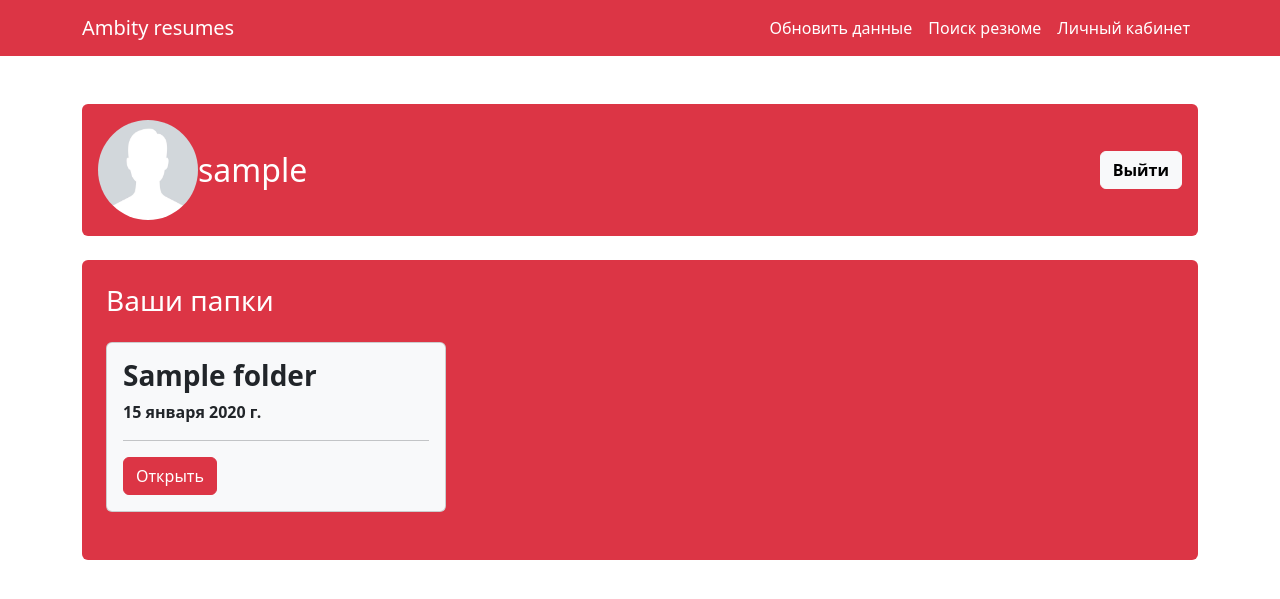
After one commit to DevouringOG/AmbityResumes, a Django app: page /users/account/ in a window 1280 px wide. The commit adds this page. Shown: the top 599 px of the page. Run offline with Django 5.2, Linux system fonts and the light colour scheme; a user stored in the database is signed in; tables that the repository leaves empty hold one stand-in row (values such as "Sample post"); parts of the project's set-up code (start-up, migrations or seed data) failed here and were passed over; some libraries are stand-ins or nearby versions.

Commit message:
folders, profile view

```diff
--- a/ambityresumes/resumes/models.py
+++ b/ambityresumes/resumes/models.py
@@ -1,4 +1,5 @@
 from django.db import models
+from django.contrib.auth.models import User
 
 
 # Соискатель
@@ -121,3 +122,11 @@ class Currency(models.Model):
 
     def __str__(self):
         return self.name
+
+
+# Папка
+class Folder(models.Model):
+    name = models.CharField(max_length=255)
+    user = models.ForeignKey(User, on_delete=models.CASCADE)
+    date_create = models.DateField(auto_now=True)
+    resumes = models.ManyToManyField(Resume)
--- a/ambityresumes/resumes/urls.py
+++ b/ambityresumes/resumes/urls.py
@@ -15,4 +15,9 @@ urlpatterns = [
         resumes.views.UpdateDataView.as_view(),
         name="update",
     ),
+    path(
+        "save/",
+        resumes.views.SaveFolderView.as_view(),
+        name="save",
+    ),
 ]
--- a/ambityresumes/static_dev/css/stylesheet.css
+++ b/ambityresumes/static_dev/css/stylesheet.css
@@ -0,0 +1,15 @@
+/* styles.css */
+
+/* Добавление черной обводки вокруг папок */
+.folder {
+    border: 2px solid black;
+    padding: 10px;
+    margin: 10px;
+    text-align: center;
+}
+
+/* Увеличение кнопки "Выйти" */
+.btn-exit {
+    font-size: 1.5em;
+    padding: 10px 20px;
+}
--- a/ambityresumes/templates/includes/header.html
+++ b/ambityresumes/templates/includes/header.html
@@ -17,7 +17,7 @@
                       <a class="nav-link text-white" href="{% url 'resumes:search' %}">Поиск резюме</a>
                   </li>
                   <li class="nav-item">
-                      <a class="nav-link text-white" href="#">Личный кабинет</a>
+                      <a class="nav-link text-white" href="{% url 'users:account' %}">Личный кабинет</a>
                   </li>
               </ul>
           </div>
--- /dev/null
+++ b/ambityresumes/templates/users/account.html
@@ -0,0 +1,50 @@
+{% extends 'base.html' %}
+{% load static %}
+{% block title %}Личный кабинет{% endblock %}
+
+{% block content %}
+
+<div class="container mt-5">
+
+    <!-- Шапка личного кабинета -->
+    <div class="d-flex justify-content-between align-items-center mb-4 bg-danger p-3 rounded">
+        <div class="d-flex align-items-center">
+            <img src="{% static 'images/avatar.jpg' %}" alt="Avatar" class="rounded-circle mr-4" style="width: 100px; height: 100px;">
+            <div>
+                <h2 class="text-white mb-0 md-4">{{ request.user.username }}</h2>
+            </div>
+        </div>
+        <a href="#" class="btn btn-light fw-bold">Выйти</a>
+    </div>
+
+    <!-- Основная часть с папками резюме пользователя -->
+    <div class="bg-danger p-4 rounded">
+
+        <h3 class="text-white mb-4">Ваши папки</h3>
+
+        <div class="row">
+
+            {% for folder in folders %}
+            <div class="col-md-4 mb-4">
+              <div class="card bg-light text-dark fw-bold">
+                  <div class="card-body">
+                      <h5 class="card-title fs-3 fw-bolder">{{ folder.name }}</h5>
+                      <p class="card-text">{{ folder.date_create }}</p>
+                      <hr class="hr" />
+                      <a href="#" class="btn btn-danger">Открыть</a>
+                  </div>
+              </div>
+            </div>
+            {% endfor %}
+
+
+        </div>
+
+    </div>
+
+</div>
+
+<script src="{% static 'js/jQuery3-6-0.js' %}"></script>
+<script src="{% static 'js/bootstrap5-2-1.js' %}"></script>
+
+{% endblock %}
--- a/ambityresumes/users/urls.py
+++ b/ambityresumes/users/urls.py
@@ -10,4 +10,9 @@ urlpatterns = [
         users.views.AuthView.as_view(),
         name="auth",
     ),
+    path(
+        "account/",
+        users.views.AccountView.as_view(),
+        name="account",
+    ),
 ]
--- a/ambityresumes/users/views.py
+++ b/ambityresumes/users/views.py
@@ -1,7 +1,10 @@
 from django.contrib.auth.forms import AuthenticationForm, UserCreationForm
 from django.contrib.auth import authenticate, login
 from django.shortcuts import render, redirect
+from django.urls import reverse_lazy
 from django.views import View
+from django.views.generic import TemplateView, ListView
+from resumes.models import Folder
 
 
 class AuthView(View):
@@ -23,9 +26,7 @@ class AuthView(View):
                 user = authenticate(username=username, password=password)
                 if user is not None:
                     login(request, user)
-                    return redirect(
-                        "some_redirect_view_name",
-                    )  # Замените на имя вашего представления после входа
+                    return redirect(reverse_lazy("resumes:search"))  # Замените на имя вашего представления после входа
             else:
                 login_form = AuthenticationForm(data=request.POST)
                 register_form = UserCreationForm()
@@ -43,9 +44,7 @@ class AuthView(View):
                 user = authenticate(username=username, password=password)
                 if user is not None:
                     login(request, user)
-                    return redirect(
-                        "some_redirect_view_name",
-                    )  # Замените на имя вашего представления после регистрации
+                    return redirect(reverse_lazy("resumes:search"))  # Замените на имя вашего представления после регистрации
             else:
                 login_form = AuthenticationForm()
                 register_form = UserCreationForm(data=request.POST)
@@ -54,3 +53,13 @@ class AuthView(View):
                     "users/auth.html",
                     {"login_form": login_form, "register_form": register_form},
                 )
+
+
+class AccountView(ListView):
+    template_name = "users/account.html"
+    context_object_name = "folders"
+    model = Folder
+    paginate_by = 6
+
+    def get_queryset(self):
+        return self.model.objects.filter(user=self.request.user)
```
Also changed, not shown: ambityresumes/resumes/views.py (+26 -2 lines), ambityresumes/templates/resumes/search.html (+38 -6 lines), ambityresumes/resumes/migrations/0015_folder.py (added), ambityresumes/static_dev/images/avatar.jpg (added), ambityresumes/static_dev/images/cursor.png (added).
